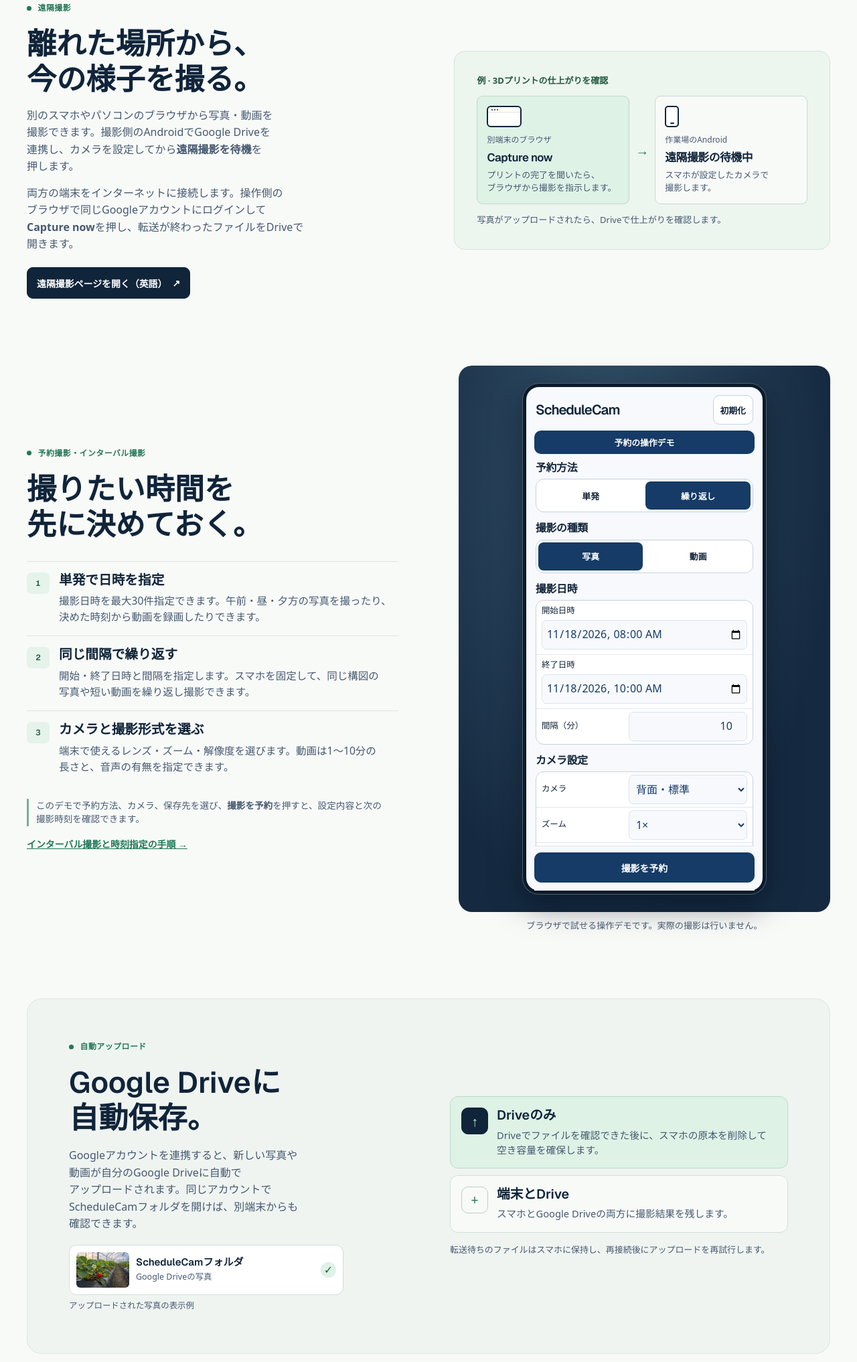
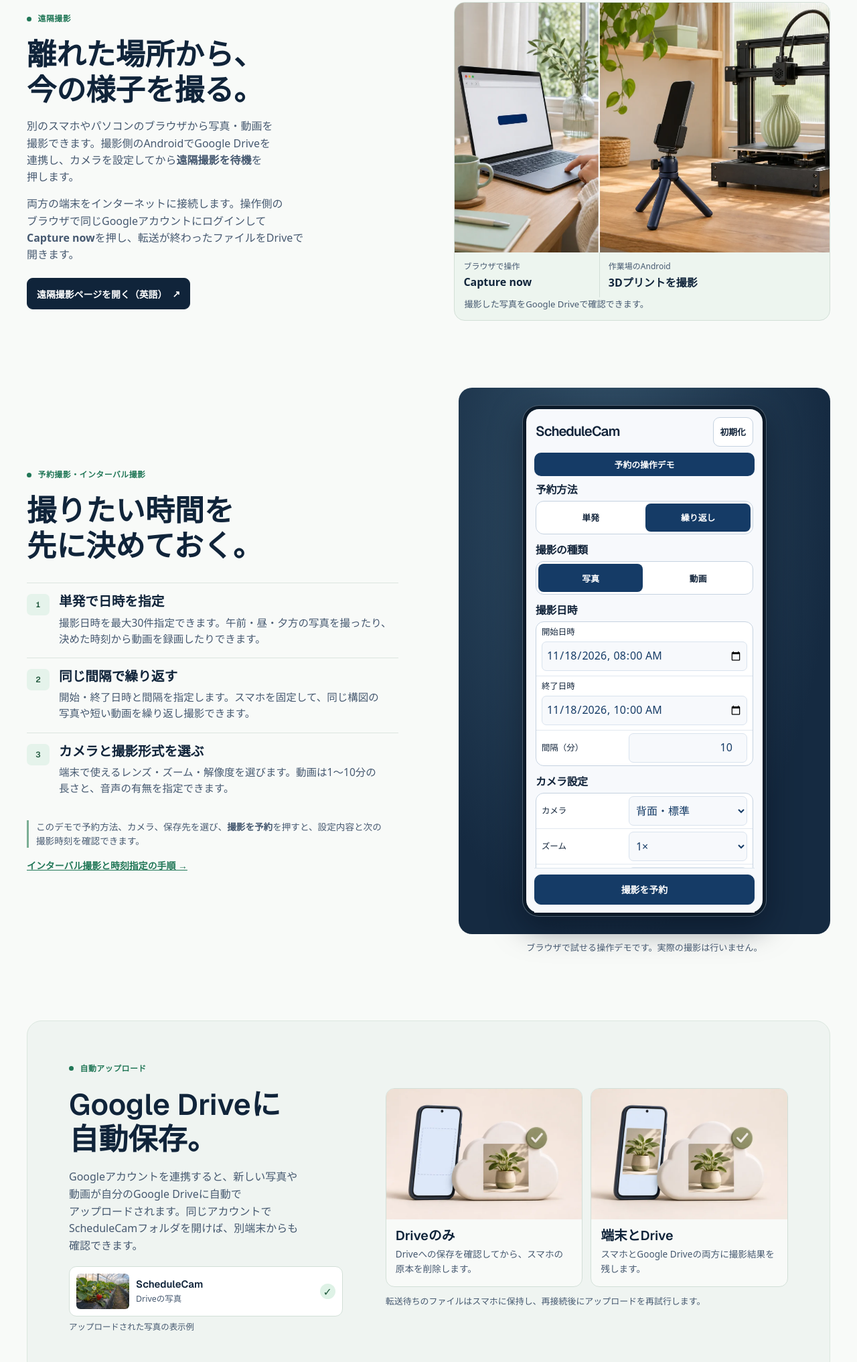
Before and after one commit to yom201/Horizon-World-Clock-support, a plain HTML site: page ScheduleCam/overview/ja/index.html in a window 1280 px wide. Shown: the part 1445-3479 px from the top of the page at 67% size. Drawn offline with Linux system fonts and the light colour scheme.

Commit message:
Illustrate remote capture and Drive storage on the Japanese landing page

```diff
--- a/ScheduleCam/overview/ja/index.html
+++ b/ScheduleCam/overview/ja/index.html
@@ -89,24 +89,15 @@
         <p>両方の端末をインターネットに接続します。操作側のブラウザで同じGoogleアカウントにログインして<strong lang="en">Capture now</strong>を押し、転送が終わったファイルをDriveで開きます。</p>
         <a class="button primary remote-shutter-cta" href="https://ichitap-schedulecam.web.app/remote/">遠隔撮影ページを開く（英語） <span aria-hidden="true">↗</span></a>
       </div>
-      <figure class="remote-shutter-flow">
-        <p>例 · 3Dプリントの仕上がりを確認</p>
-        <div class="remote-shutter-devices">
-          <div class="remote-shutter-device from-browser">
-            <span class="remote-device-icon remote-browser-icon" aria-hidden="true"></span>
-            <span>別端末のブラウザ</span>
-            <strong lang="en">Capture now</strong>
-            <p>プリントの完了を聞いたら、ブラウザから撮影を指示します。</p>
-          </div>
-          <span class="remote-shutter-arrow" aria-hidden="true">→</span>
-          <div class="remote-shutter-device">
-            <span class="remote-device-icon remote-phone-icon" aria-hidden="true"></span>
-            <span>作業場のAndroid</span>
-            <strong>遠隔撮影の待機中</strong>
-            <p>スマホが設定したカメラで撮影します。</p>
-          </div>
-        </div>
-        <figcaption>写真がアップロードされたら、Driveで仕上がりを確認します。</figcaption>
+      <figure class="ja-remote-scene">
+        <img src="./assets/remote-workshop.webp" width="1080" height="720" alt="左は自宅のパソコンで開いたブラウザ。右は作業場でスマホのカメラを3Dプリントの花瓶に向けた様子。" loading="lazy" decoding="async">
+        <figcaption>
+          <ol class="ja-remote-steps" role="list">
+            <li><span>ブラウザで操作</span><strong lang="en">Capture now</strong></li>
+            <li><span>作業場のAndroid</span><strong>3Dプリントを撮影</strong></li>
+          </ol>
+          <p>撮影した写真をGoogle Driveで確認できます。</p>
+        </figcaption>
       </figure>
     </section>
 
@@ -245,20 +236,26 @@
         <figure class="drive-result">
           <div class="drive-result-file">
             <img src="../assets/strawberry-growth.webp" width="960" height="640" alt="" loading="lazy">
-            <div><strong>ScheduleCamフォルダ</strong><span>Google Driveの写真</span></div>
+            <div><strong>ScheduleCam</strong><span>Driveの写真</span></div>
             <span class="drive-result-check" aria-hidden="true">✓</span>
           </div>
           <figcaption>アップロードされた写真の表示例</figcaption>
         </figure>
       </div>
-      <div class="drive-choices">
-        <article class="drive-choice drive-only">
-          <span class="drive-icon" aria-hidden="true">↑</span>
-          <div><h3>Driveのみ</h3><p>Driveでファイルを確認できた後に、スマホの原本を削除して空き容量を確保します。</p></div>
+      <div class="drive-choices ja-drive-choices">
+        <article class="ja-drive-option">
+          <img src="./assets/drive-only.webp" width="750" height="500" alt="保存を確認した写真がクラウド側にだけ残っている" loading="lazy" decoding="async">
+          <div>
+            <h3>Driveのみ</h3>
+            <p>Driveへの保存を確認してから、スマホの原本を削除します。</p>
+          </div>
         </article>
-        <article class="drive-choice">
-          <span class="drive-icon" aria-hidden="true">+</span>
-          <div><h3>端末とDrive</h3><p>スマホとGoogle Driveの両方に撮影結果を残します。</p></div>
+        <article class="ja-drive-option">
+          <img src="./assets/drive-and-phone.webp" width="750" height="500" alt="同じ写真がスマホとクラウドの両方に残っている" loading="lazy" decoding="async">
+          <div>
+            <h3>端末とDrive</h3>
+            <p>スマホとGoogle Driveの両方に撮影結果を残します。</p>
+          </div>
         </article>
         <p class="drive-note">転送待ちのファイルはスマホに保持し、再接続後にアップロードを再試行します。</p>
       </div>
--- a/ScheduleCam/overview/ja/overview.css
+++ b/ScheduleCam/overview/ja/overview.css
@@ -79,3 +79,65 @@
   .ja-overview .site-footer { flex-wrap: wrap; }
   .ja-overview .hero-copy { padding-inline: 19px; }
 }
+
+.ja-remote-scene {
+  margin: 0;
+  min-width: 0;
+  overflow: hidden;
+  border: 1px solid #d2dfd7;
+  border-radius: 16px;
+  background: #edf5ef;
+}
+.ja-remote-scene img, .ja-drive-option img {
+  display: block;
+  width: 100%;
+  height: auto;
+}
+.ja-remote-scene figcaption > p {
+  margin: 0;
+  padding: 0 14px 13px;
+  color: var(--muted);
+  font-size: .82rem;
+  line-height: 1.55;
+}
+.ja-remote-steps {
+  display: grid;
+  grid-template-columns: 38.5% minmax(0, 1fr);
+  list-style: none;
+  margin: 0;
+  padding: 0;
+}
+.ja-remote-steps li {
+  display: grid;
+  gap: 3px;
+  padding: 11px 13px;
+}
+.ja-remote-steps li + li { border-inline-start: 1px solid #d2dfd7; }
+.ja-remote-steps span { color: var(--muted); font-size: .75rem; }
+.ja-remote-steps strong { font-size: clamp(.82rem, 1.45vw, 1rem); white-space: nowrap; }
+.ja-overview .drive-section { grid-template-columns: minmax(0, .85fr) minmax(0, 1.25fr); }
+.ja-drive-choices { grid-template-columns: repeat(2, minmax(0, 1fr)); gap: 12px; }
+.ja-drive-option {
+  overflow: hidden;
+  border: 1px solid #d2dfd7;
+  border-radius: 13px;
+  background: var(--paper);
+}
+.ja-drive-option > div { padding: 13px 14px 15px; }
+.ja-drive-option h3 { font-size: clamp(1rem, 1.7vw, 1.23rem); white-space: nowrap; }
+.ja-drive-option p {
+  margin-top: 5px;
+  color: var(--muted);
+  font-size: .85rem;
+  line-height: 1.6;
+}
+.ja-drive-choices .drive-note { grid-column: 1 / -1; margin: 0; }
+@media (max-width: 900px) {
+  .ja-overview .drive-section { grid-template-columns: minmax(0, 1fr); }
+}
+@media (max-width: 460px) {
+  .ja-drive-choices { grid-template-columns: minmax(0, 1fr); }
+  .ja-overview .drive-result-file { grid-template-columns: 56px minmax(0, 1fr) 23px; gap: 8px; }
+  .ja-remote-steps li { padding-inline: 9px; }
+  .ja-remote-scene figcaption > p { padding-inline: 9px; }
+}
```
Also changed, not shown: ScheduleCam/overview/ja/assets/drive-and-phone.webp (added), ScheduleCam/overview/ja/assets/drive-only.webp (added), ScheduleCam/overview/ja/assets/remote-workshop.webp (added).
